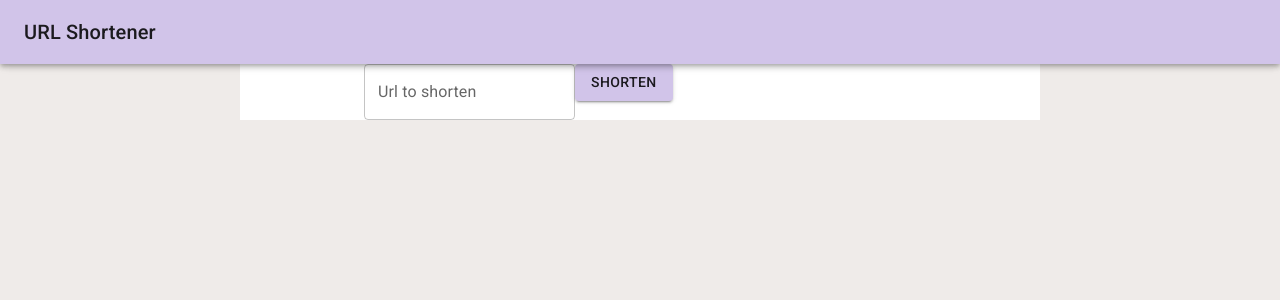
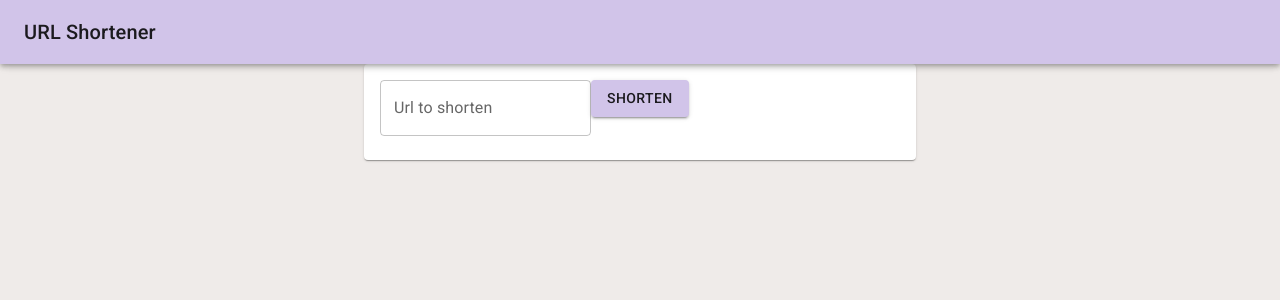
Before and after one commit to phyrisrose/frontend-url-shortener, a React (Create React App) app: page / in a window 1280 px wide. Shown: the top 300 px of the page. Built offline with nearby package versions, Linux system fonts and the light colour scheme.

Commit message:
doing away with main layout in favor of Container

```diff
--- a/src/Layout.js
+++ b/src/Layout.js
@@ -14,13 +14,6 @@ const Background = styled.div`
   height: 100vh;
 `;
 
-const MainLayout = styled.main`
-  margin: 0 auto;
-  max-width: 800px;
-  padding: 0 1rem;
-  background: white;
-`;
-
 const Offset = styled("div")(({ theme }) => theme.mixins.toolbar);
 
 const Layout = ({ children }) => (
@@ -34,9 +27,7 @@ const Layout = ({ children }) => (
       </Toolbar>
     </AppBar>
     <Offset />
-    <Background>
-      <MainLayout>{children}</MainLayout>
-    </Background>
+    <Background>{children}</Background>
   </ThemeProvider>
 );
 
--- a/src/components/UrlShortener.jsx
+++ b/src/components/UrlShortener.jsx
@@ -2,6 +2,8 @@ import React, { useState } from "react";
 import TextField from "@mui/material/TextField";
 import Box from "@mui/material/Box";
 import Button from "@mui/material/Button";
+import Card from "@mui/material/Card";
+import CardContent from "@mui/material/CardContent";
 
 /** @todo move to actions */
 import { postData } from "../actions/ajax";
@@ -22,7 +24,8 @@ const UrlShortener = () => {
   };
 
   return (
-    <Box>
+    <Card sx={{ minWidth: 275 }}>
+      <CardContent>
         <TextField
           id="long-url"
           label="Url to shorten"
@@ -33,7 +36,8 @@ const UrlShortener = () => {
         <Button variant="contained" onClick={handleShorten}>
           Shorten
         </Button>
-    </Box>
+      </CardContent>
+    </Card>
   );
 };
 
```
Lines whose indentation alone changed are shown as unchanged.
